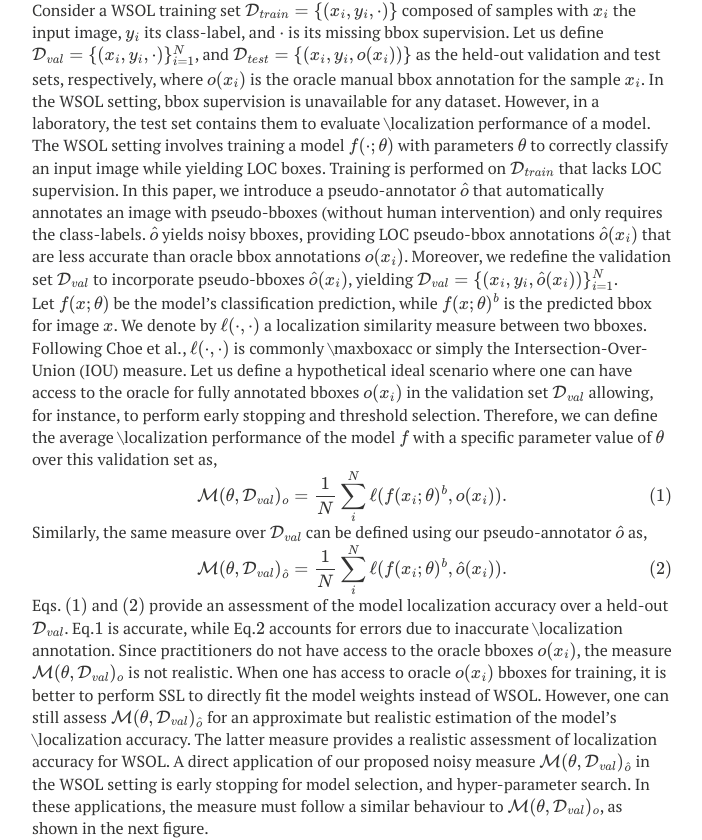
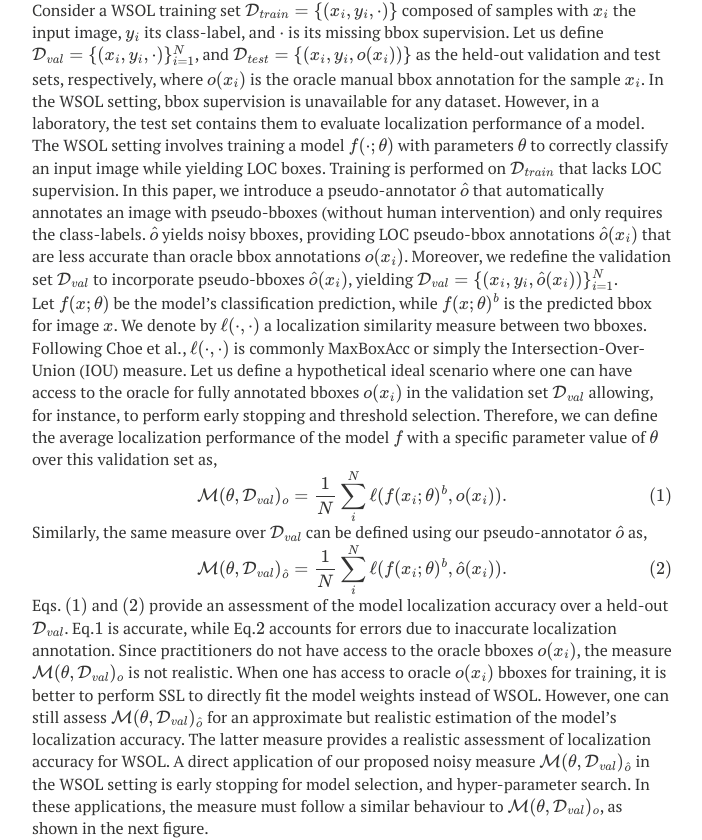
Before and after one commit to sbelharbi/sbelharbi.github.io, a Jekyll site: the page built from projects/realistic-wsol-protocol.md, in a window 1280 px wide and 1400 px high, scrolled down 2019 px. Shown: the part 192-1032 px from the top of the window, without its empty margins (288-990 px from the left). Built offline with Jekyll 4.4.1, drawn with Linux system fonts in a browser that asks for light colours; nearby versions of some CDN libraries; formulas are drawn with MathJax 3; some of the changed text lies outside the part shown.

Commit message:
projects

```diff
--- a/projects/realistic-wsol-protocol.md
+++ b/projects/realistic-wsol-protocol.md
@@ -65,11 +65,11 @@ In this section, we describe a new protocol for evaluating WSOL methods. First L
 
 #### Model Selection
 
-Consider a WSOL training set $${\mathcal{D}_{train}=\{(x_i, y_i, \cdot)\}}$$ composed of samples with $${x_i}$$ the input image, $${y_i}$$ its class-label, and $${\cdot}$$ is its missing bbox supervision. Let us define $${\mathcal{D}_{val}=\{(x_i, y_i, \cdot)\}_{i=1}^N}$$, and $${\mathcal{D}_{test}=\{(x_i, y_i, o(x_i))\}}$$ as the held-out validation and test sets, respectively, where $${o(x_i)}$$ is the oracle manual bbox annotation for the sample $${x_i}$$. In the WSOL setting, bbox supervision is unavailable for any dataset. However, in a laboratory, the test set contains them to evaluate \localization performance of a model.
+Consider a WSOL training set $${\mathcal{D}_{train}=\{(x_i, y_i, \cdot)\}}$$ composed of samples with $${x_i}$$ the input image, $${y_i}$$ its class-label, and $${\cdot}$$ is its missing bbox supervision. Let us define $${\mathcal{D}_{val}=\{(x_i, y_i, \cdot)\}_{i=1}^N}$$, and $${\mathcal{D}_{test}=\{(x_i, y_i, o(x_i))\}}$$ as the held-out validation and test sets, respectively, where $${o(x_i)}$$ is the oracle manual bbox annotation for the sample $${x_i}$$. In the WSOL setting, bbox supervision is unavailable for any dataset. However, in a laboratory, the test set contains them to evaluate localization performance of a model.
 
 The WSOL setting involves training a model $${f(\cdot; \theta)}$$ with parameters $${\theta}$$ to correctly classify an input image while yielding LOC boxes. Training is performed on $${\mathcal{D}_{train}}$$ that lacks LOC supervision. In this paper, we introduce a pseudo-annotator $${\hat{o}}$$ that automatically annotates an image with pseudo-bboxes (without human intervention) and only requires the class-labels. $${\hat{o}}$$ yields noisy bboxes, providing LOC pseudo-bbox annotations $${\hat{o}(x_i)}$$ that are less accurate than oracle bbox annotations $${o(x_i)}$$. Moreover, we redefine the validation set $$\mathcal{D}_{val}$$ to incorporate pseudo-bboxes $${\hat{o}(x_i)}$$, yielding $${\mathcal{D}_{val}=\{(x_i, y_i, {\hat{o}(x_i)})\}_{i=1}^N}$$.
 
-Let $${f(x;\theta)}$$ be the model's classification prediction, while  $${f(x;\theta)^b}$$ is the predicted bbox for image $$x$$. We denote by $${\ell(\cdot, \cdot)}$$ a localization similarity measure between two bboxes. Following Choe et al., $${\ell(\cdot, \cdot)}$$ is commonly \maxboxacc or simply the Intersection-Over-Union (IOU) measure. Let us define a hypothetical ideal scenario where one can have access to the oracle for fully annotated bboxes $${o(x_i)}$$ in the validation set $${\mathcal{D}_{val}}$$ allowing, for instance, to perform early stopping and threshold selection. Therefore, we can define the average \localization performance of the model $$f$$ with a specific parameter value of $$\theta$$ over this validation set as,
+Let $${f(x;\theta)}$$ be the model's classification prediction, while  $${f(x;\theta)^b}$$ is the predicted bbox for image $$x$$. We denote by $${\ell(\cdot, \cdot)}$$ a localization similarity measure between two bboxes. Following Choe et al., $${\ell(\cdot, \cdot)}$$ is commonly MaxBoxAcc or simply the Intersection-Over-Union (IOU) measure. Let us define a hypothetical ideal scenario where one can have access to the oracle for fully annotated bboxes $${o(x_i)}$$ in the validation set $${\mathcal{D}_{val}}$$ allowing, for instance, to perform early stopping and threshold selection. Therefore, we can define the average localization performance of the model $$f$$ with a specific parameter value of $$\theta$$ over this validation set as,
 
 \begin{equation}
     \label{wacveval:eq:vl_exact_sup}
@@ -84,7 +84,7 @@ Similarly, the same measure over $${\mathcal{D}_{val}}$$ can be defined using ou
 \end{equation}
 
 
-Eqs. \eqref{wacveval:eq:vl_exact_sup} and \eqref{wacveval:eq:vl_noisy_sup} provide an assessment of the model localization accuracy over a held-out $${\mathcal{D}_{val}}$$. Eq.\ref{wacveval:eq:vl_exact_sup} is accurate, while Eq.\ref{wacveval:eq:vl_noisy_sup} accounts for errors due to inaccurate \localization annotation. Since practitioners do not have access to the oracle bboxes ${o(x_i)}$, the measure ${\mathcal{M}(\theta, \mathcal{D}\_{val})\_o}$ is not realistic. When one has access to oracle ${o(x_i)}$ bboxes for training, it is better to perform SSL to directly fit the model weights instead of WSOL. However, one can still assess ${\mathcal{M}(\theta, \mathcal{D}\_{val})\_{\hat{o}}}$ for an approximate but realistic estimation of the model's \localization accuracy. The latter measure provides a realistic assessment of localization accuracy for WSOL. A direct application of our proposed noisy measure ${\mathcal{M}(\theta, \mathcal{D}\_{val})\_{\hat{o}}}$ in the WSOL setting is early stopping for model selection, and hyper-parameter search. In these applications, the measure must follow a similar behaviour to ${\mathcal{M}(\theta, \mathcal{D}\_{val})\_o}$, as shown in the next figure.
+Eqs. \eqref{wacveval:eq:vl_exact_sup} and \eqref{wacveval:eq:vl_noisy_sup} provide an assessment of the model localization accuracy over a held-out $${\mathcal{D}_{val}}$$. Eq.\ref{wacveval:eq:vl_exact_sup} is accurate, while Eq.\ref{wacveval:eq:vl_noisy_sup} accounts for errors due to inaccurate localization annotation. Since practitioners do not have access to the oracle bboxes ${o(x_i)}$, the measure $${\mathcal{M}(\theta, \mathcal{D}_{val})_o}$$ is not realistic. When one has access to oracle ${o(x_i)}$ bboxes for training, it is better to perform SSL to directly fit the model weights instead of WSOL. However, one can still assess $${\mathcal{M}(\theta, \mathcal{D}_{val})_{\hat{o}}}$$ for an approximate but realistic estimation of the model's localization accuracy. The latter measure provides a realistic assessment of localization accuracy for WSOL. A direct application of our proposed noisy measure $${\mathcal{M}(\theta, \mathcal{D}_{val})_{\hat{o}}}$$ in the WSOL setting is early stopping for model selection, and hyper-parameter search. In these applications, the measure must follow a similar behaviour to $${\mathcal{M}(\theta, \mathcal{D}_{val})_o}$$, as shown in the next figure.
 
 <br />
 
@@ -115,9 +115,9 @@ For SS and RPN several bboxes are generated per image. To discard irrelevant bbo
 
 <br />
 
-Fig.2 shows the behaviour of localization performance when using pseudo-bboxes vs oracle bboxes over $${\mathcal{D}\_{val}}$$. The overall trend is similar as they both increase during the first epochs and reach their peak, decline and stagnate over the following epochs. This is extremely helpful for early stopping and hyper-parameter search. We also observe that localization using CLIP pseudo-annotation yields higher localization than the with the oracle. This is plausible since a model prediction can be further aligned with some annotations than others.
+Fig.2 shows the behaviour of localization performance when using pseudo-bboxes vs oracle bboxes over $${\mathcal{D}_{val}}$$. The overall trend is similar as they both increase during the first epochs and reach their peak, decline and stagnate over the following epochs. This is extremely helpful for early stopping and hyper-parameter search. We also observe that localization using CLIP pseudo-annotation yields higher localization than the with the oracle. This is plausible since a model prediction can be further aligned with some annotations than others.
 
-To provide a realistic evaluation protocol for WSOL, we proposed a strategy to generate pseudo-bboxes for $${\mathcal{D}\_{val}}$$. It bypasses the need for manually annotated (oracle) bboxes by leveraging pretrained region proposal models. Then, the pointing game analysis is used to select the most discriminative proposals. In our results, we show that using manually annotated bboxes for $${\mathcal{D}\_{val}}$$ set can increase localization accuracy on $${\mathcal{D}_{test}}$$, leading to performance overestimation. We also show that noisy pseudo-bboxes can effectively be used for model selection in the WSOL. This is initially shown using synthetic boxes, then using our generated pseudo-bboxes. These pseudo-bboxes are made public to the researchers for the design of more realistic WSOL methods.
+To provide a realistic evaluation protocol for WSOL, we proposed a strategy to generate pseudo-bboxes for $${\mathcal{D}_{val}}$$. It bypasses the need for manually annotated (oracle) bboxes by leveraging pretrained region proposal models. Then, the pointing game analysis is used to select the most discriminative proposals. In our results, we show that using manually annotated bboxes for $${\mathcal{D}_{val}}$$ set can increase localization accuracy on $${\mathcal{D}_{test}}$$, leading to performance overestimation. We also show that noisy pseudo-bboxes can effectively be used for model selection in the WSOL. This is initially shown using synthetic boxes, then using our generated pseudo-bboxes. These pseudo-bboxes are made public to the researchers for the design of more realistic WSOL methods.
 
 #### Quality of Pseudo-bbox Annotation
 
```
